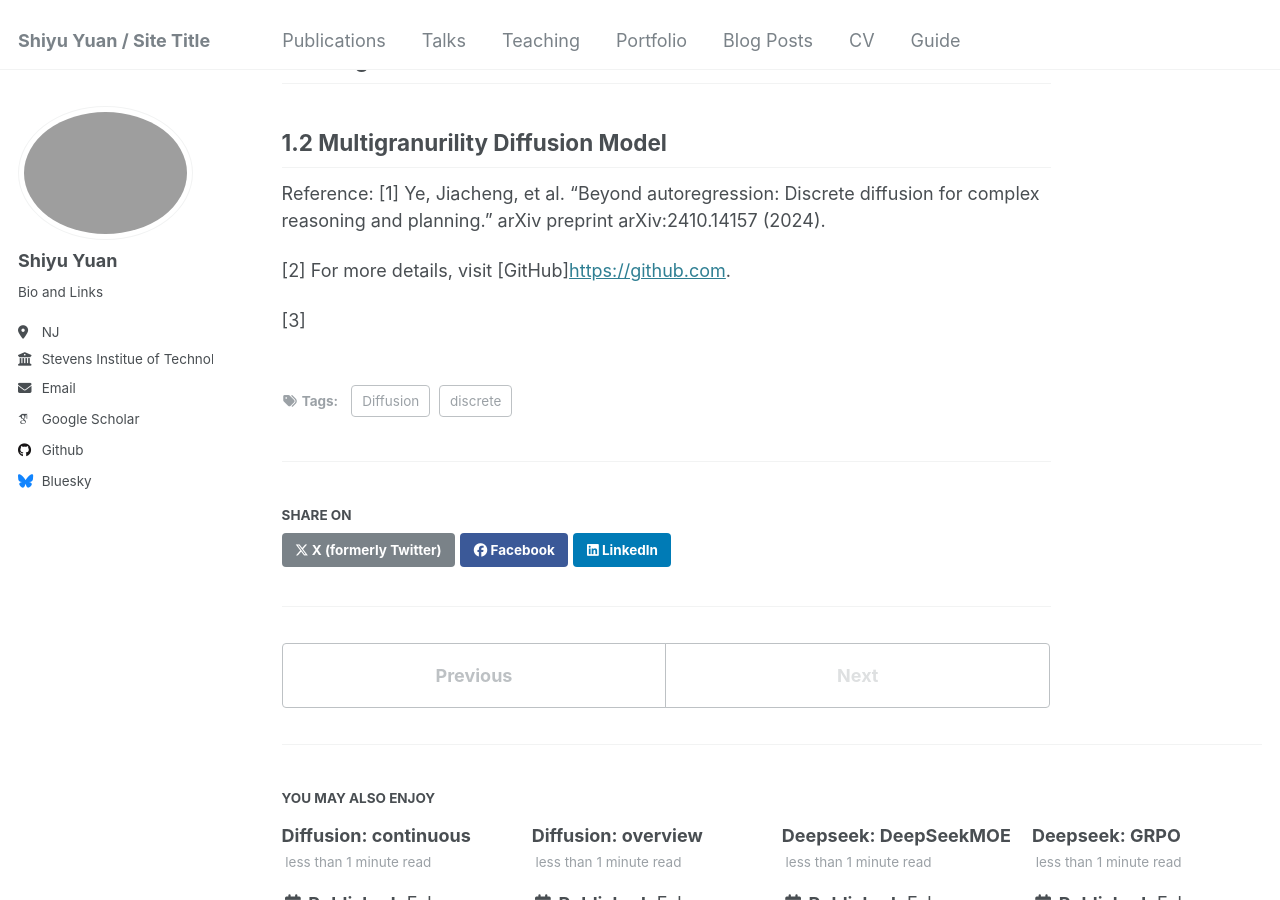
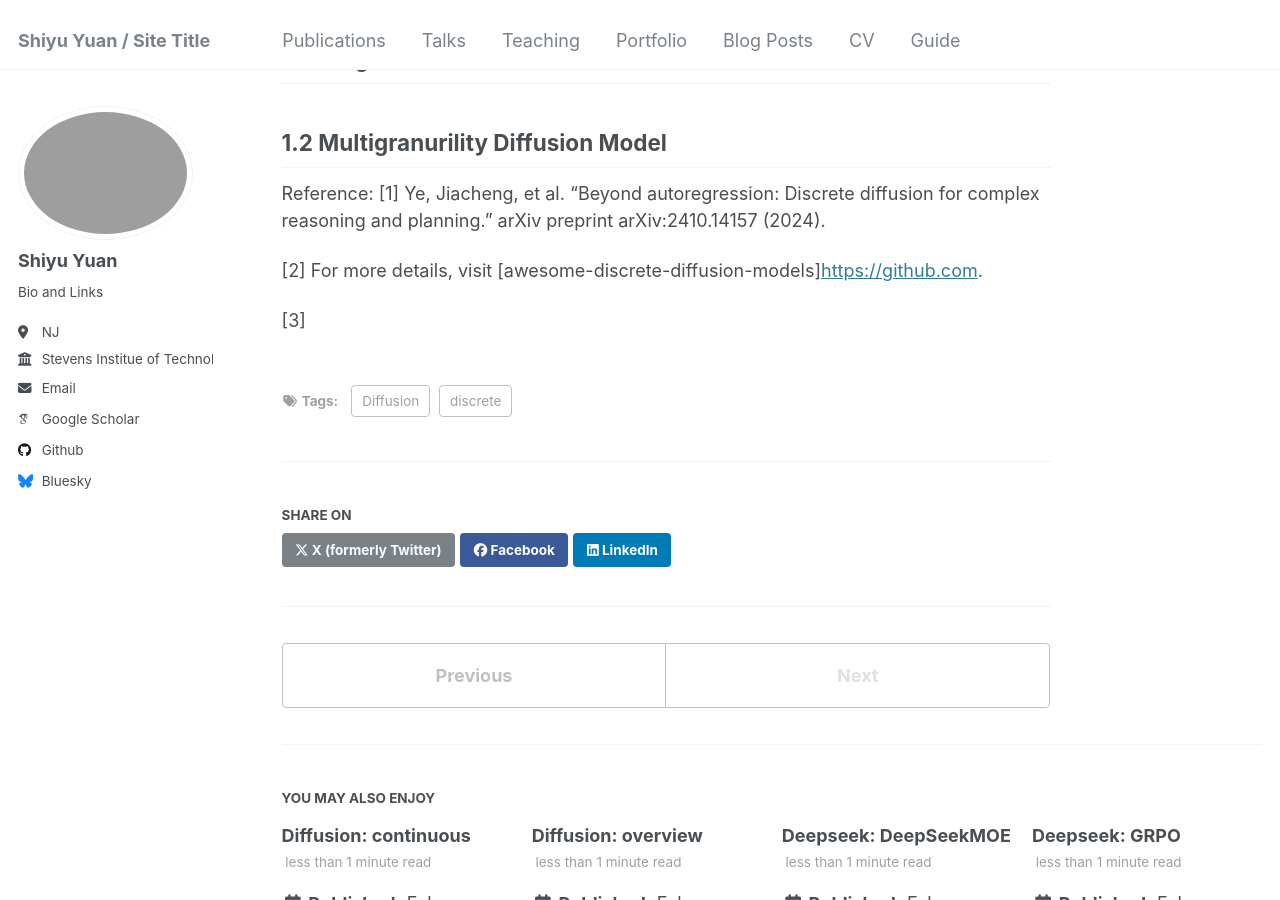
Before and after one commit to syyuan2021/syy2025, a Jekyll site: the page built from _posts/2025-02-07-blog-post-9.md, in a window 1280 px wide and 900 px high, scrolled down 314 px. Built offline with Jekyll 4.4.1, drawn with Linux system fonts in a browser that asks for light colours; some web fonts are replaced.

Commit message:
Update 2025-02-07-blog-post-9.md

```diff
--- a/_posts/2025-02-07-blog-post-9.md
+++ b/_posts/2025-02-07-blog-post-9.md
@@ -21,6 +21,6 @@ This blog mainly record my learning process of diffusion model.
 Reference:
 [1] Ye, Jiacheng, et al. "Beyond autoregression: Discrete diffusion for complex reasoning and planning." arXiv preprint arXiv:2410.14157 (2024).
 
-[2] For more details, visit [GitHub][https://github.com](https://github.com/kuleshov-group/awesome-discrete-diffusion-models).
+[2] For more details, visit [awesome-discrete-diffusion-models][https://github.com](https://github.com/kuleshov-group/awesome-discrete-diffusion-models).
 
 [3]
```
